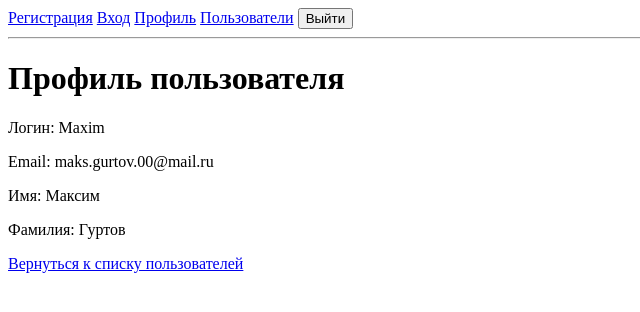
After one commit to PaneledMaxim/calories_calc, a Django app: page /users/1/ in a window 1280 px wide. The commit adds this page. Shown: the top 312 px of the page, without its empty margins (0-640 px from the left). Run offline with Django 4.2, Linux system fonts and the light colour scheme; a user stored in the database is signed in; data comes from the database, SQL or seed files in the repository; both versions use the stored data as it was after the commit.

Commit message:
добавлен просмотр профилей

```diff
--- /dev/null
+++ b/accounts/templates/accounts/user_detail.html
@@ -0,0 +1,12 @@
+{% extends "base.html" %}
+
+{% block content %}
+    <h1>Профиль пользователя</h1>
+
+    <p>Логин: {{ selected_user.username }}</p>
+    <p>Email: {{ selected_user.email|default:"Не указан" }}</p>
+    <p>Имя: {{ selected_user.first_name|default:"Не указано" }}</p>
+    <p>Фамилия: {{ selected_user.last_name|default:"Не указана" }}</p>
+
+    <p><a href="{% url 'accounts:users_list' %}">Вернуться к списку пользователей</a></p>
+{% endblock %}
--- a/accounts/templates/accounts/users_list.html
+++ b/accounts/templates/accounts/users_list.html
@@ -12,7 +12,7 @@
         <ul>
             {% for user in users %}
                 <li>
-                    {{ user.username }}
+                    <a href="{% url 'accounts:user_detail' user.id %}">{{ user.username }}</a>
                     {% if user.first_name or user.last_name %}
                         — {{ user.first_name }} {{ user.last_name }}
                     {% endif %}
--- a/accounts/urls.py
+++ b/accounts/urls.py
@@ -1,7 +1,13 @@
 from django.contrib.auth.views import LoginView, LogoutView
 from django.urls import path
 
-from .views import edit_profile_view, profile_view, register_view, users_list_view
+from .views import (
+    edit_profile_view,
+    profile_view,
+    register_view,
+    user_detail_view,
+    users_list_view,
+)
 
 app_name = "accounts"
 
@@ -12,4 +18,5 @@ urlpatterns = [
     path("profile/", profile_view, name="profile"),
     path("profile/edit/", edit_profile_view, name="edit_profile"),
     path("users/", users_list_view, name="users_list"),
+    path("users/<int:user_id>/", user_detail_view, name="user_detail"),
 ]
--- a/accounts/views.py
+++ b/accounts/views.py
@@ -1,7 +1,7 @@
 from django.contrib.auth import login
 from django.contrib.auth.decorators import login_required
 from django.db.models import Q
-from django.shortcuts import redirect, render
+from django.shortcuts import get_object_or_404, redirect, render
 
 from .models import CustomUser
 
@@ -60,3 +60,13 @@ def users_list_view(request):
         "query": query,
     }
     return render(request, "accounts/users_list.html", context)
+
+
+@login_required
+def user_detail_view(request, user_id):
+    selected_user = get_object_or_404(CustomUser, id=user_id)
+    return render(
+        request,
+        "accounts/user_detail.html",
+        {"selected_user": selected_user},
+    )
```
Also changed, not shown: db.sqlite3.
